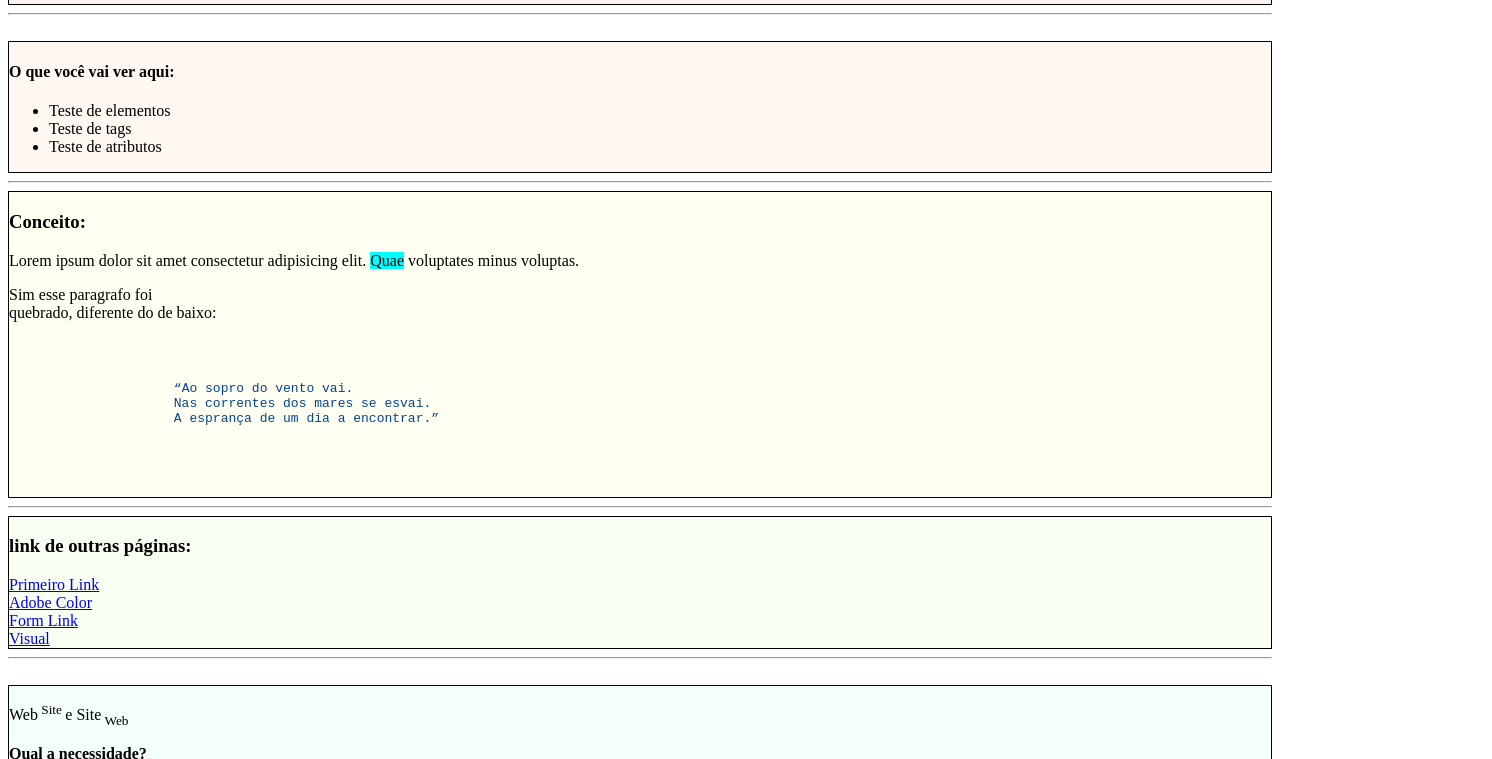
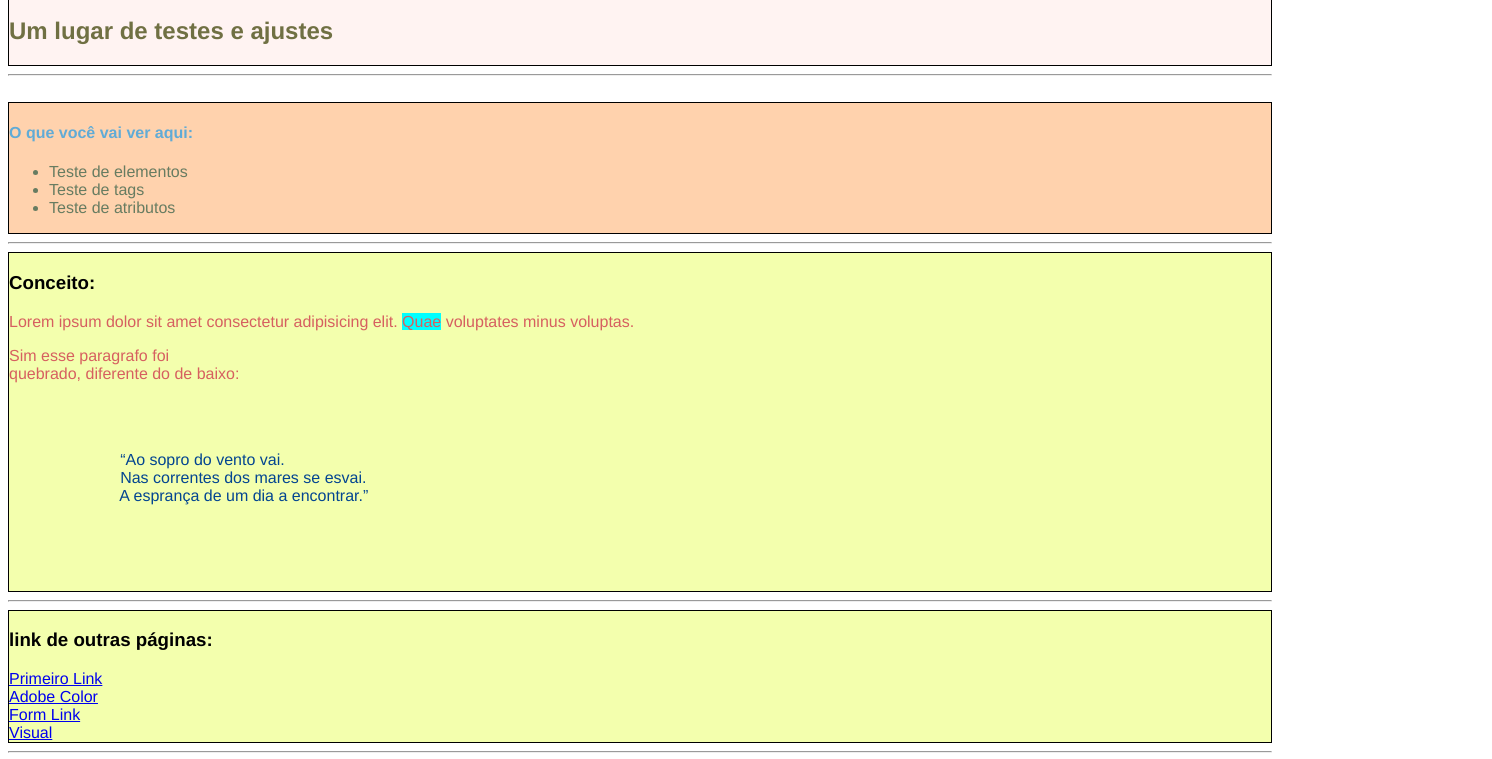
Before and after one commit to theuzvini/My-Study, a plain HTML site: page Treiner/index.html in a window 1280 px wide. Shown: the part 551-1310 px from the top of the page, 1492 px wide, since content can reach past the window. Drawn offline with Linux system fonts and the light colour scheme.

Commit message:
Treiner-Update-19/04/25

```diff
--- a/Treiner/css/style.css
+++ b/Treiner/css/style.css
@@ -0,0 +1,26 @@
+h1{/* sintaxe comum */
+    color: black;
+}
+p{ /* seletor simples */
+    color: #d66060;
+}
+.souh2{
+    color: rgb(112, 112, 67);
+}
+#hier1{
+    color: #60abd6;
+}
+*{
+    font-family: 'Franklin Gothic Medium', 'Arial Narrow', Arial, sans-serif;
+}
+ul, ol{
+    color: rgba(1, 66, 47, 0.6);
+}
+#conteiner2 {
+    background-color: rgb(255, 210, 173);
+    border: 1px solid #000;
+}
+.conteiners {
+    background-color: rgb(243, 255, 173);
+    border: 1px solid #000;
+}
--- a/Treiner/index.html
+++ b/Treiner/index.html
@@ -19,12 +19,12 @@
      <!-- id só pode ser usado em elemntos unicos
      classes podem ser usados em multiplos elementos -->
     <div class="conteiner1">
-        <img src="img/imagem qualquer.webp" alt="Qualquer" width ="1210" height="340">
+        <img src="img/imagem qualquer.webp" alt="Qualquer" width = "1483px" height="400px">
         <p> <cite>A imagem </cite> por TechTudo, 26/03/2025 </p>
         <h1 id="Titulo" title="Eu sou um cabeçalho!"> Olá! Bem-Vindo ao meu <abbr title="Hiper Text Markup Language">HTML</abbr></h1>
         <button onclick="Mark()">Deixar texto destacado</button>
         <button onclick="Marknone()">Retirar texto destacado</button>
-        <h2> Um lugar de testes e ajustes </h2>
+        <h2 class="souh2"> Um lugar de testes e ajustes </h2>
     </div>
     <script>
         function Mark() {
@@ -38,8 +38,8 @@
     <hr>
     <br>
 
-    <div style="background-color: rgba(255, 219, 190, 0.2); border: 1px solid #000;">
-        <h4> O que você vai ver aqui: </h4>
+    <div id="conteiner2">
+        <h4 id="hier1"> O que você vai ver aqui: </h4>
         <ul>
             <li> Teste de elementos </li>
             <li> Teste de tags </li>
@@ -49,7 +49,7 @@
 
     <hr>
 
-    <div style="background-color: rgba(254, 255, 190, 0.2); border: 1px solid #000;">
+    <div class="conteiners">
         <h3> Conceito: </h3>
         <p>Lorem ipsum dolor sit amet consectetur adipisicing elit. <span style="background-color: aqua;">Quae</span> voluptates minus voluptas.</p>
         <p> Sim esse paragrafo foi <br> quebrado, diferente do de baixo: </p>
@@ -64,7 +64,7 @@
 
     <hr>
 
-    <div style="background-color: rgba(221, 255, 190, 0.2); border: 1px solid #000;">
+    <div  class="conteiners">
         <h3> link de outras páginas: </h3>
         <a href="html/linkar.html"> Primeiro Link </a>
         <br>
@@ -77,7 +77,7 @@
 
     <hr><br>
 
-    <div style="background-color: rgba(190, 255, 230, 0.2); border: 1px solid #000;">
+    <div class="conteiners">
         <p>Web<sup> Site </sup> e Site<sub> Web </sub> </p>
         <p> <b>Qual a necessidade?</b></p>
         <p><strong>é importante!</strong></p>
```
